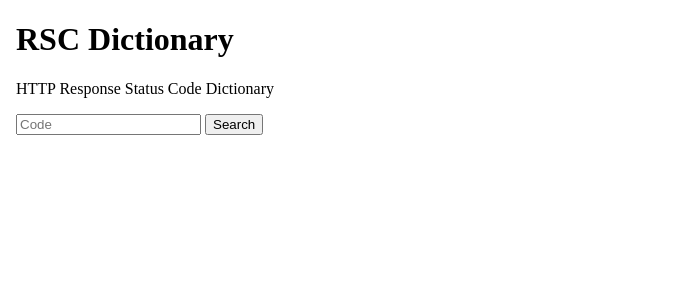
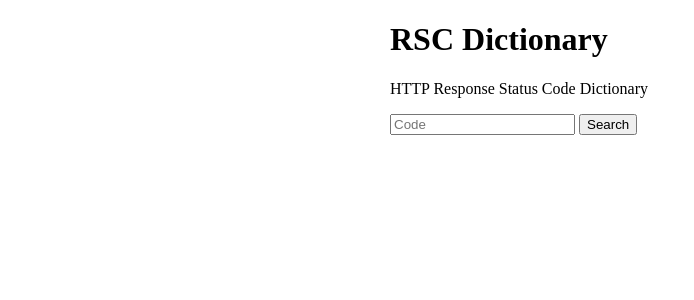
Before and after one commit to NickRTR/RSC-Dictionary, a SvelteKit app: page / in a window 1280 px wide. Shown: the top 300 px of the page, without its empty margins (0-694 px from the left). Built offline with nearby package versions, Linux system fonts and the light colour scheme.

Commit message:
basic styles

```diff
--- /dev/null
+++ b/src/routes/+layout.svelte
@@ -0,0 +1,14 @@
+<body>
+    <slot></slot>
+</body>
+
+<style>
+    :global(body) {
+        margin: 0;
+    }
+
+    body {
+        max-width: 500px;
+        margin: auto;
+    }
+</style>
```
